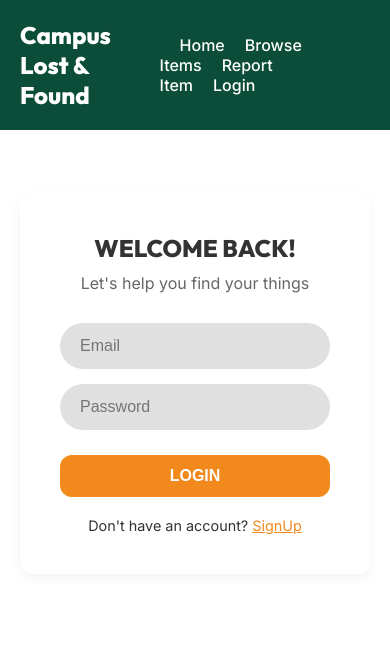
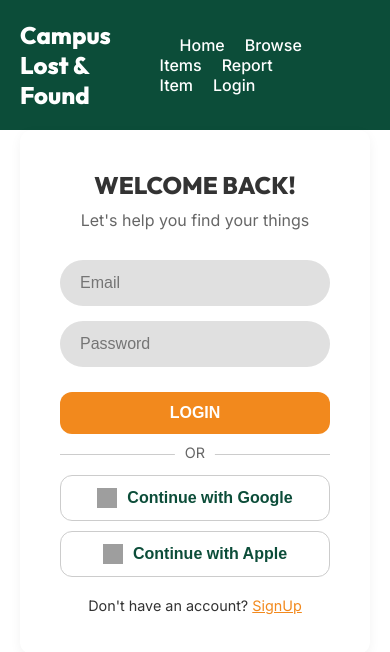
Before and after one commit to mr-jayesh/campus-lost-and-found, a React (Vite) app in the folder frontend/: page / in a window 390 px wide. Both pictures are taken after a click on the link "Login". Shown: the top 652 px of the page. Built offline with nearby package versions, Linux system fonts and the light colour scheme; grey boxes are pictures that could not be loaded.

Commit message:
feat: make phone number required and add social login options

```diff
--- a/frontend/src/App.jsx
+++ b/frontend/src/App.jsx
@@ -91,6 +91,18 @@ function App() {
               <input type="password" placeholder="Password" className="input-field" />
               <button className="btn btn-primary" style={{ width: '100%', marginTop: '10px' }}>LOGIN</button>
             </form>
+            <div style={{ textAlign: 'center', margin: '20px 0', position: 'relative' }}>
+              <hr style={{ border: 'none', borderTop: '1px solid #ccc' }} />
+              <span style={{ backgroundColor: 'white', padding: '0 10px', color: '#666', position: 'absolute', top: '-10px', left: '50%', transform: 'translateX(-50%)', fontSize: '0.9rem' }}>OR</span>
+            </div>
+            <button className="btn btn-secondary" style={{ width: '100%', display: 'flex', justifyContent: 'center', alignItems: 'center', gap: '10px', border: '1px solid #ccc' }}>
+              <img src="https://www.svgrepo.com/show/475656/google-color.svg" alt="Google" style={{ width: '20px', height: '20px' }} />
+              Continue with Google
+            </button>
+            <button className="btn btn-secondary" style={{ width: '100%', marginTop: '10px', display: 'flex', justifyContent: 'center', alignItems: 'center', gap: '10px', border: '1px solid #ccc' }}>
+              <img src="https://www.svgrepo.com/show/512008/apple-173.svg" alt="Apple" style={{ width: '20px', height: '20px' }} />
+              Continue with Apple
+            </button>
             <p style={{ textAlign: 'center', marginTop: '20px', fontSize: '0.9rem' }}>
               Don't have an account? <a href="#" onClick={(e) => { e.preventDefault(); setActiveTab('signup'); }} style={{ color: 'var(--secondary-color)' }}>SignUp</a>
             </p>
@@ -106,10 +118,22 @@ function App() {
             <form>
               <input type="text" placeholder="Full Name" className="input-field" />
               <input type="email" placeholder="Email" className="input-field" />
-              <input type="text" placeholder="Phone Number (Optional)" className="input-field" />
+              <input type="text" placeholder="Phone Number" className="input-field" />
               <input type="password" placeholder="Password" className="input-field" />
               <button className="btn btn-primary" style={{ width: '100%', marginTop: '10px' }}>SIGN UP</button>
             </form>
+            <div style={{ textAlign: 'center', margin: '20px 0', position: 'relative' }}>
+              <hr style={{ border: 'none', borderTop: '1px solid #ccc' }} />
+              <span style={{ backgroundColor: 'white', padding: '0 10px', color: '#666', position: 'absolute', top: '-10px', left: '50%', transform: 'translateX(-50%)', fontSize: '0.9rem' }}>OR</span>
+            </div>
+            <button className="btn btn-secondary" style={{ width: '100%', display: 'flex', justifyContent: 'center', alignItems: 'center', gap: '10px', border: '1px solid #ccc' }}>
+              <img src="https://www.svgrepo.com/show/475656/google-color.svg" alt="Google" style={{ width: '20px', height: '20px' }} />
+              Sign up with Google
+            </button>
+            <button className="btn btn-secondary" style={{ width: '100%', marginTop: '10px', display: 'flex', justifyContent: 'center', alignItems: 'center', gap: '10px', border: '1px solid #ccc' }}>
+              <img src="https://www.svgrepo.com/show/512008/apple-173.svg" alt="Apple" style={{ width: '20px', height: '20px' }} />
+              Sign up with Apple
+            </button>
             <p style={{ textAlign: 'center', marginTop: '20px', fontSize: '0.9rem' }}>
               Already have an account? <a href="#" onClick={(e) => { e.preventDefault(); setActiveTab('login'); }} style={{ color: 'var(--secondary-color)' }}>Login</a>
             </p>
```
Also changed, not shown: 1 other file (tests, documents, lock files or other folders).
